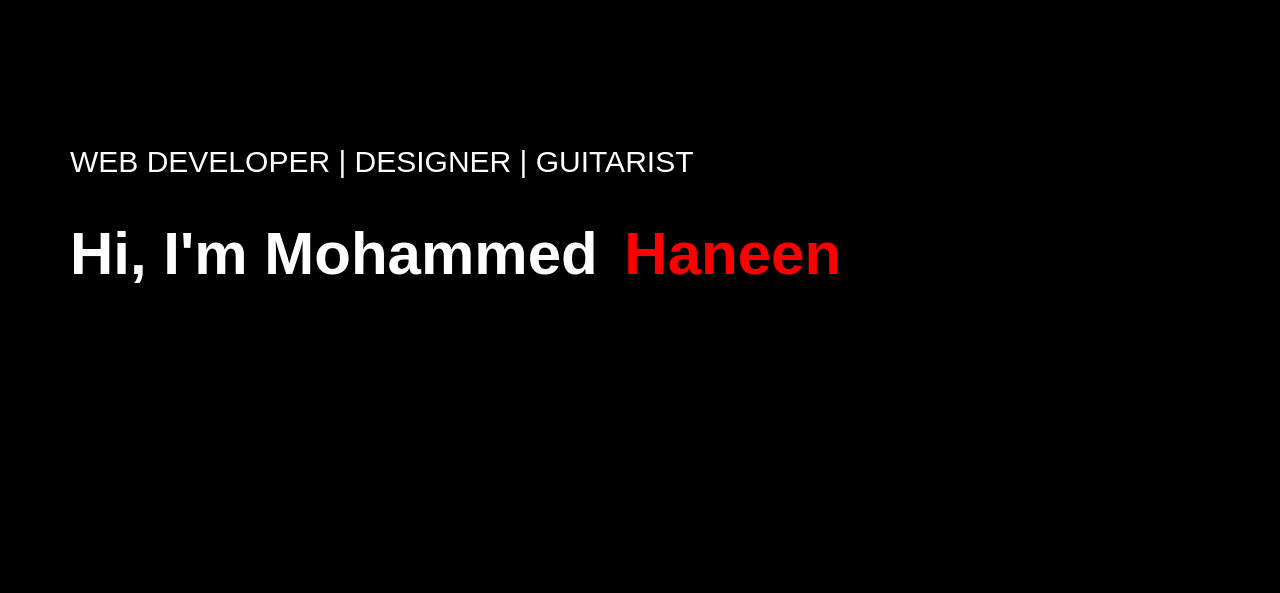
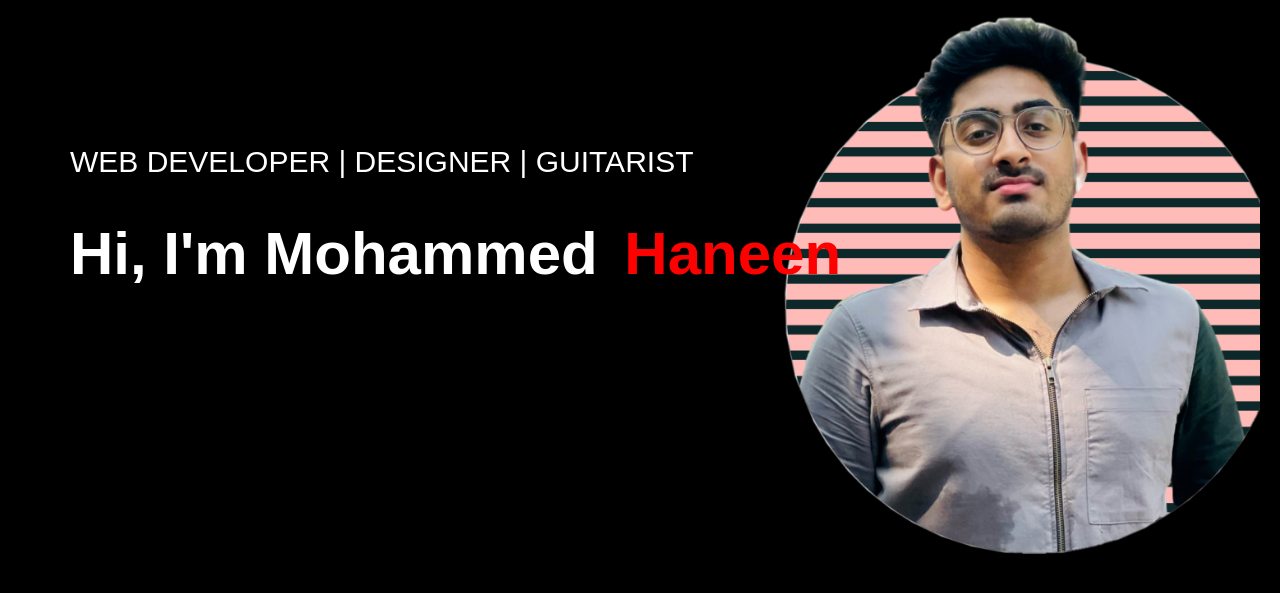
Before and after one commit to HaneenPM/myportfolio, a plain HTML site: page index.html in a window 1280 px wide. Shown: the part 207-800 px from the top of the page. Drawn offline with Linux system fonts and the light colour scheme; the site is published under a folder, as on GitHub Pages, so addresses that start at the root find nothing.

Commit message:
style.css

```diff
--- a/style.css
+++ b/style.css
@@ -15,7 +15,7 @@ body{
 .header{
     width: 100%;
     height: 100vh;
-    background-image: url(/IMG_7063.PNG);
+    background-image: url(myportfolio/IMG_7063.PNG);
     background-size: cover;
     background-position: center;
 }
```
